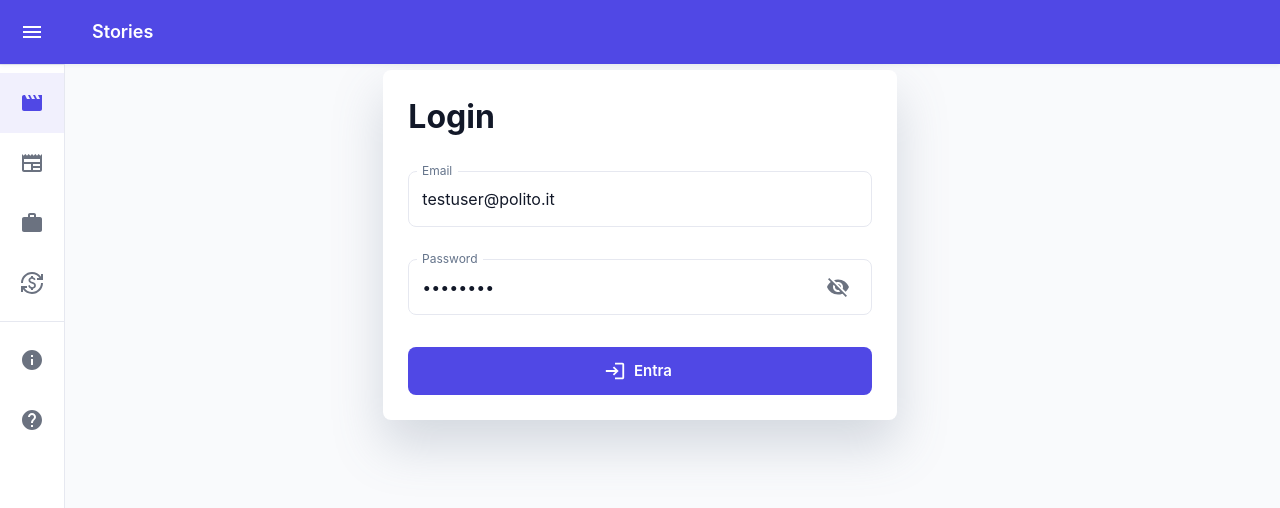
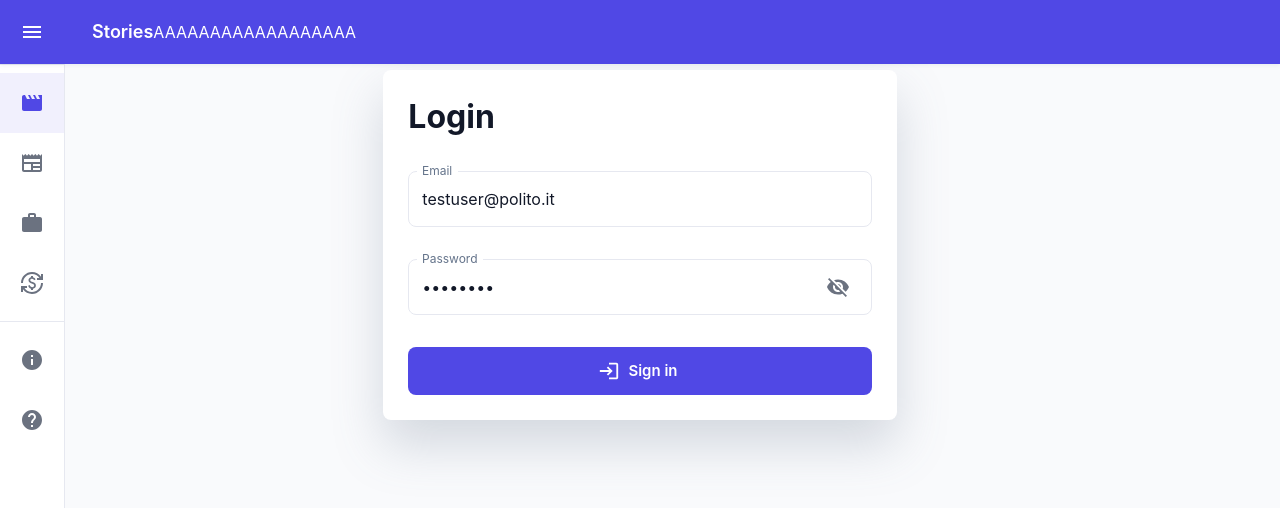
Before and after one commit to CarachinoAlessio/IntelliMents, a React (Create React App) app: page /login in a window 1280 px wide. Shown: the top 508 px of the page. Built offline with nearby package versions, Linux system fonts and the light colour scheme; the HTML template or start-up script is replaced by a standard one.

Commit message:
login ok, button is missing atm

```diff
--- a/src/components/LoginComp.js
+++ b/src/components/LoginComp.js
@@ -7,7 +7,7 @@ import {Alert, AlertTitle} from "@mui/material";
 import {DataContext} from "../DataContext";
 import LoginIcon from '@mui/icons-material/Login';
 import isEmail from 'validator/lib/isEmail';
-
+//import { useHistory } from 'react-router-dom'; //login
 
 
 function ValidateEmail(mail) {
@@ -17,33 +17,67 @@ function ValidateEmail(mail) {
 
 function LoginComp(props) {
 
-    const [email, setEmail] = useState('testuser@polito.it');
-    const [password, setPassword] = useState('password');
+    //login data
+    const [emailInput, setEmailInput] = useState('testuser@polito.it');
+    const [passwordInput, setPasswordInput] = useState('password');
+    //const history = useHistory(); is now navigate
+    const navigate = useNavigate();
     const [loginFailed, setLoginFailed] = useState(false)
     const [showPassword, setShowPassword] = useState(false)
-    const navigate = useNavigate();
     //let {setLoggedIn, setStudent, setSearchingPlan} = props
-    let emailIsValid = ValidateEmail(email) && email !== ''
-    let passwordIsValid = password !== ''
+    let emailIsValid = ValidateEmail(emailInput) && emailInput !== ''
+    let passwordIsValid = passwordInput !== ''
     //const {setCoursesInContext, setPlanItemsInContext} = useContext(DataContext)
+    /**
+     *
+     * since there is no backend i need to hardcode it
+     */
+    const handleEmailChange = (e) => {
+        setEmailInput(e.target.value);
+    }
 
-    const handleSubmit = (event) => {
-        event.preventDefault()
-        const credentials = {email, password};
-        /*
-        if (emailIsValid && passwordIsValid)
+    const handlePasswordChange = (e) => {
+        setPasswordInput(e.target.value);
+    }
 
-            API.logIn(credentials)
-                .then((student) => {
-                    setPlanItemsInContext([])
-                    setCoursesInContext([])
-                    setSearchingPlan(true)
-                    setLoggedIn(true)
-                    setStudent(student)
-                    navigate('/home')
-                }).catch((err) => {
-                setLoginFailed(true)
-            })*/}
+    const handleLoginSubmit = (e) => {
+        e.preventDefault();
+        //since it is an example, only one user
+        let hardcodedCred = {
+            email: 'testuser@polito.it',
+            password: 'password'
+        }
+
+        if ((emailInput === hardcodedCred.email) && (passwordInput === hardcodedCred.password)) {
+            //combination is good. Log them in.
+            //this token can be anything. You can use random.org to generate a random string;
+            const token = '123456abcdef';
+            sessionStorage.setItem('auth-token', token);
+            sessionStorage.setItem('userData',JSON.stringify(emailInput))
+            //go to www.website.com/todo
+            navigate('/Stories');
+        } else {
+            //bad combination
+            alert('Wrong email or password combination');
+        }
+    }
+    // const handleSubmit = (event) => {
+    //     event.preventDefault()
+    //     const credentials = {emailInput, passwordInput};
+    //     /*
+    //     if (emailIsValid && passwordIsValid)
+
+    //         API.logIn(credentials)
+    //             .then((student) => {
+    //                 setPlanItemsInContext([])
+    //                 setCoursesInContext([])
+    //                 setSearchingPlan(true)
+    //                 setLoggedIn(true)
+    //                 setStudent(student)
+    //                 navigate('/home')
+    //             }).catch((err) => {
+    //             setLoginFailed(true)
+    //         })*/}
 
 
 
@@ -55,7 +89,7 @@ function LoginComp(props) {
             alignItems="center"
             justifyContent="center">
             <Grid item xs={5}>
-                <Box component='form' onSubmit={handleSubmit}>
+                <Box component='form' onSubmit={handleLoginSubmit}>
                     <Paper elevation={24}>
                         <Stack spacing={4} sx={{padding: '25px'}}>
                             <Typography variant='h4'>Login</Typography>
@@ -67,21 +101,21 @@ function LoginComp(props) {
                                 ''}
                             <TextField
                                 error={!emailIsValid}
-                                helperText={email === '' ? 'Il campo email non può essere vuoto' : !emailIsValid ? 'L\'email non è nel formato corretto' : ''}
+                                helperText={emailInput === '' ? 'Il campo email non può essere vuoto' : !emailIsValid ? 'L\'email non è nel formato corretto' : ''}
                                 id="email"
                                 label="Email"
-                                value={email}
+                                value={emailInput}
                                 variant="outlined"
-                                onChange={(ev) => setEmail(ev.target.value)}/>
+                                onChange={handleEmailChange}/>
                             <TextField
                                 error={!passwordIsValid}
-                                helperText={password === '' ? 'Il campo password non può essere vuoto' : ''}
+                                helperText={passwordInput === '' ? 'Il campo password non può essere vuoto' : ''}
                                 id="password"
                                 label="Password"
                                 type={!showPassword ? 'password' : 'text'}
-                                value={password}
+                                value={passwordInput}
                                 variant="outlined"
-                                onChange={(ev) => setPassword(ev.target.value)}
+                                onChange={setPasswordInput}
                                 InputProps={{
                                     endAdornment: (
                                         <InputAdornment position="end">
@@ -96,7 +130,7 @@ function LoginComp(props) {
                                     )
                                 }}
                             />
-                            <Button startIcon={<LoginIcon></LoginIcon>} type="submit" color={"primary"} size='large' variant="contained">Entra</Button>
+                            <Button startIcon={<LoginIcon></LoginIcon>} type="submit" color={"primary"} size='large' variant="contained">Sign in</Button>
                         </Stack>
                     </Paper>
                 </Box>
--- a/src/components/StoriesComp.js
+++ b/src/components/StoriesComp.js
@@ -164,6 +164,7 @@ export default function StoriesComp(props) {
     const [selected, setSelected] = React.useState(false)
     //const [loggedIn,setLoggedIn] = React.useState(false)
     const navigate = useNavigate();
+    //const [emailUser,setEmailUser]=useState("");
 
     const setFavourite = (i) => {
         let newStoriesState = [...storiesState]
@@ -181,6 +182,21 @@ export default function StoriesComp(props) {
 
     const showStory = (i) => {
         navigate('/watchStory', {state: i});
+    }
+
+    //check authentification of user
+    if (!sessionStorage.getItem('auth-token')) {
+        console.log('No auth token set');
+        //do something like redirect to login page
+    } else {
+        const authToken = '123456abcdef';
+        if (sessionStorage.getItem('auth-token') === authToken) {
+            console.log('Good token. Log in.')
+            //do something like redirect to todo page
+        } else {
+            console.log('Bad token.')
+            //do something like redirect to login page
+        }
     }
 //onClick={()=>watchStory(this.id,this.title,this.body,this.img,this.views,this.likes,this.liked,this.width)}
     return (
--- a/src/layout/Drawer.js
+++ b/src/layout/Drawer.js
@@ -125,8 +125,20 @@ export default function MiniDrawer() {
         setOpen(false);
     };
 
-    //Login
-    const [loggedIn,setLoggedIn]=useState(false)
+        //check authentification of user
+        if (!sessionStorage.getItem('auth-token')) {
+            console.log('No auth token set');
+            //do something like redirect to login page
+        } else {
+            const authToken = '123456abcdef';
+            if (sessionStorage.getItem('auth-token') === authToken) {
+                console.log('Good token. Log in.')
+                //do something like redirect to todo page
+            } else {
+                console.log('Bad token.')
+                //do something like redirect to login page
+            }
+        }
 
 
     return (
@@ -148,6 +160,9 @@ export default function MiniDrawer() {
                     </IconButton>
                     <Typography variant="h6" noWrap component="div">
                         {menuOptions[activeIndex].text}
+                    </Typography>
+                    <Typography>
+                        AAAAAAAAAAAAAAAAAA
                     </Typography>
                 </Toolbar>
             </AppBar>
```
